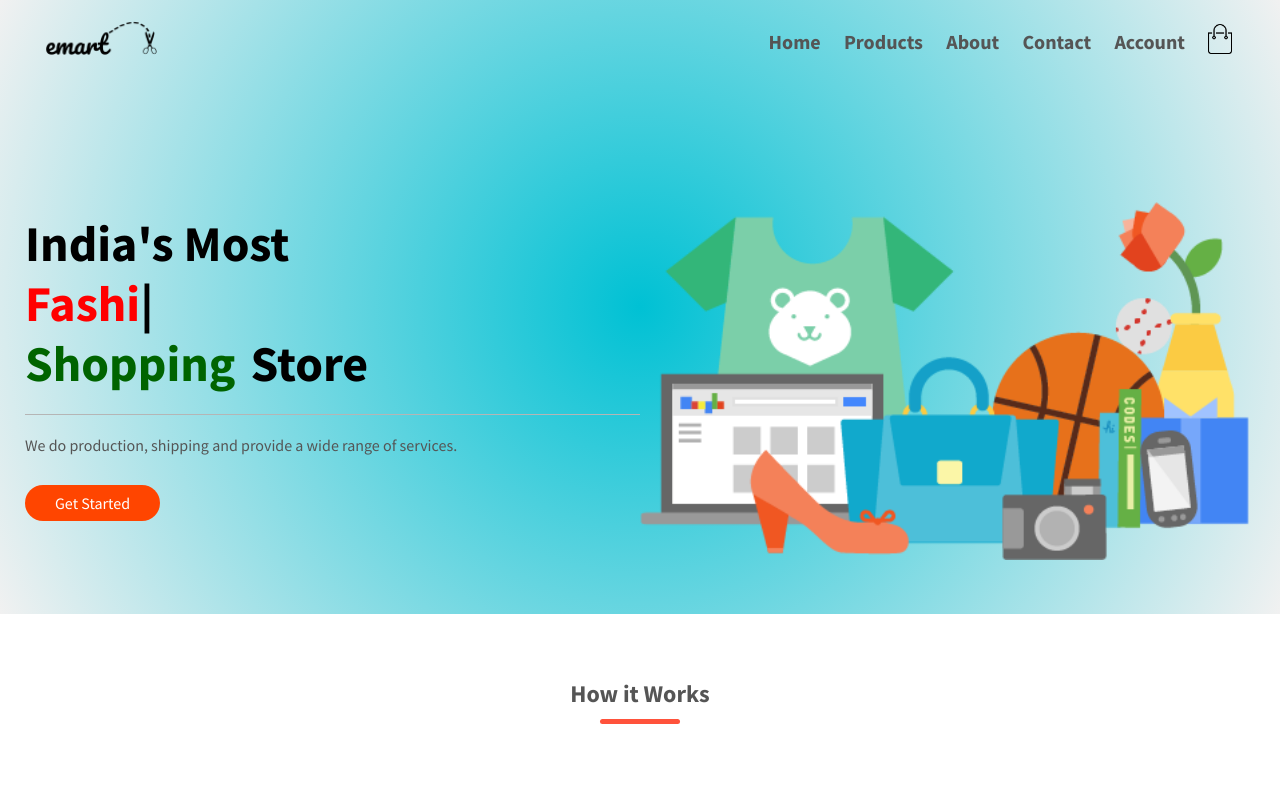
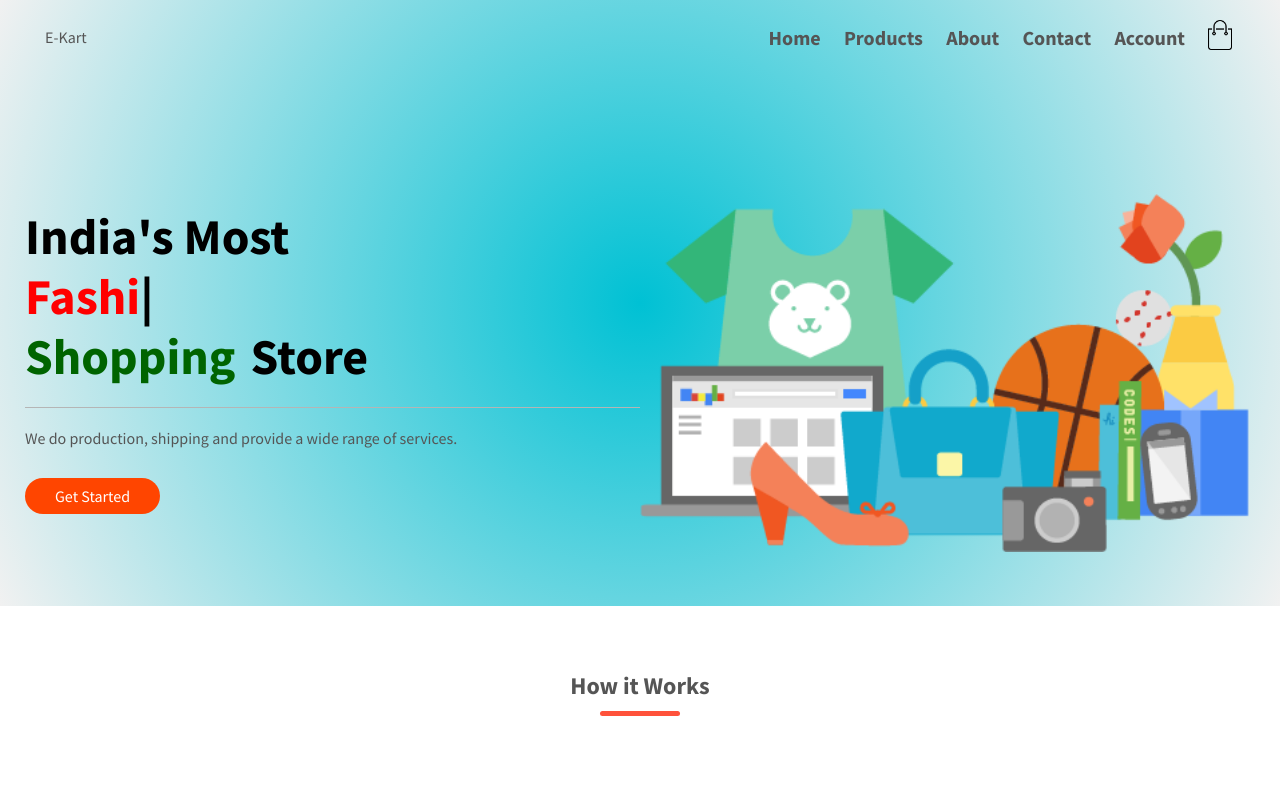
Before and after one commit to vikashram04/E-Kart, a plain HTML site: page index.html in a window 1280 px wide. Shown: the top 793 px of the page. Drawn offline with nearby package versions, Linux system fonts and the light colour scheme.

Commit message:
Update index.html

```diff
--- a/index.html
+++ b/index.html
@@ -39,7 +39,7 @@
         <div class="container">
             <div class="navbar" id = "navbar">
                 <div class="logo">
-                 <a href = "index.html"><img src="images/logo.png" alt="logo" width="115px"></a>
+                 <a href = "index.html">E-Kart</a>
                 </div>
                 <nav>
                     <ul id="MI">
```
